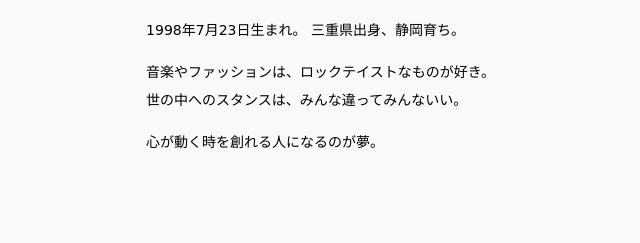
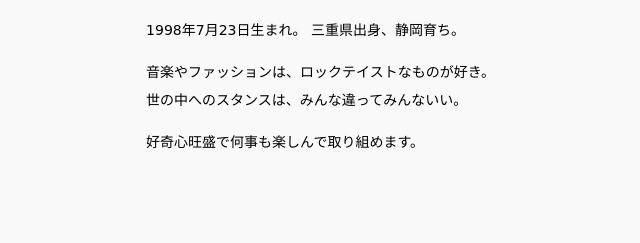
Before and after one commit to Taiki-Nakai/my_portfolio, a plain HTML site: page index.html in a window 1280 px wide. Shown: the part 1666-1909 px from the top of the page, 485-1125 px from the left. Drawn offline with Linux system fonts and the light colour scheme.

Commit message:
Update index.html

```diff
--- a/index.html
+++ b/index.html
@@ -72,7 +72,7 @@
             世の中へのスタンスは、みんな違ってみんないい。
             </p>
             <p>
-            心が動く時を創れる人になるのが夢。
+            好奇心旺盛で何事も楽しんで取り組めます。
             </p>
         </div>
         <div class="contact">
```
